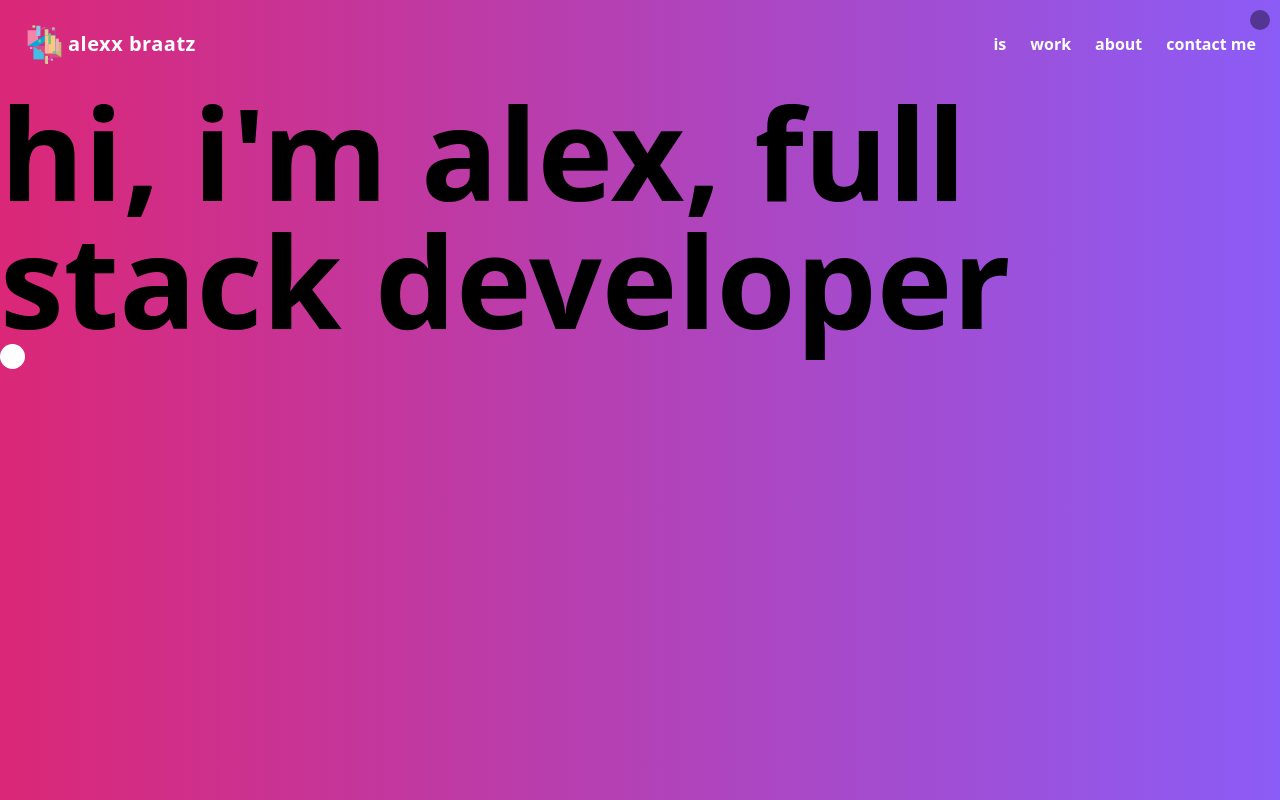
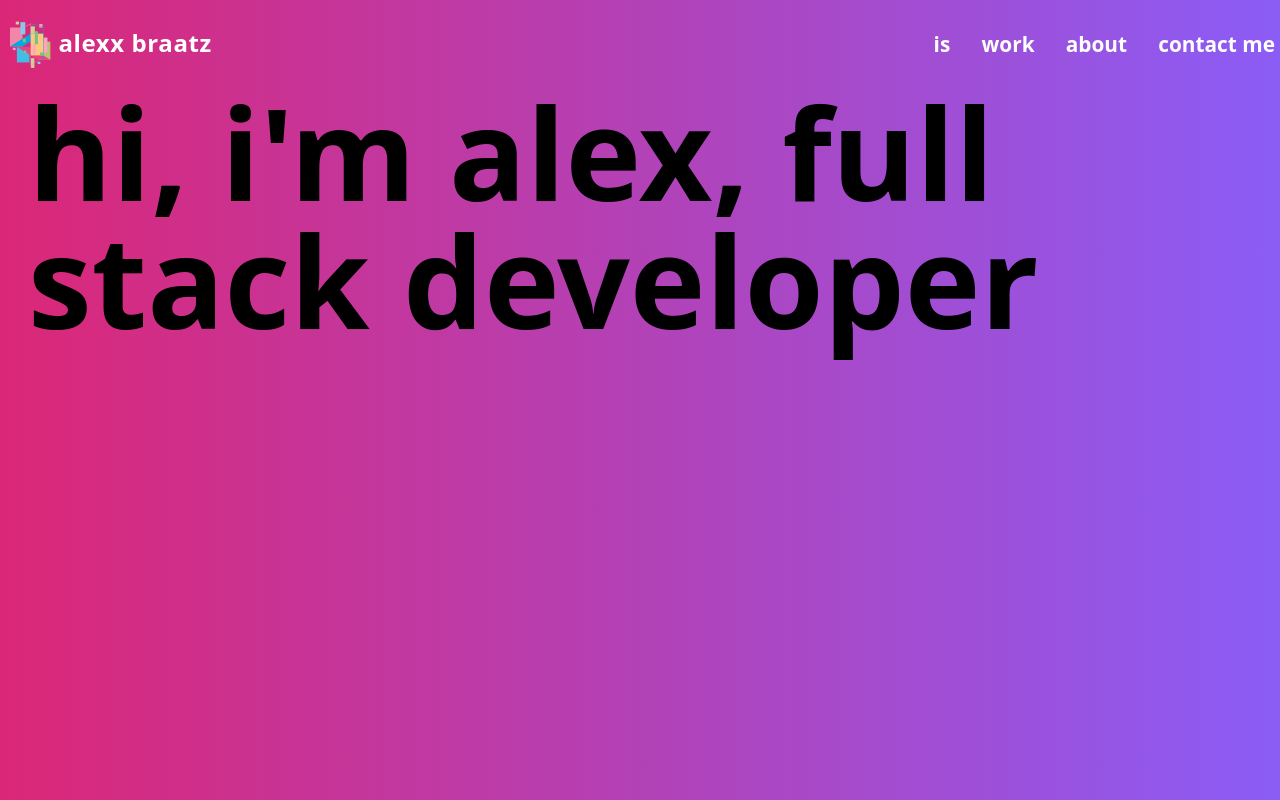
Before and after one commit to alexbraatz/home_base, a Next.js app: page / in a window 1280 px wide. Built offline with nearby package versions, Linux system fonts and the light colour scheme.

Commit message:
animated entire home page

```diff
--- a/components/Base.js
+++ b/components/Base.js
@@ -6,13 +6,30 @@ export const Base = () => {
   return (
     <div>
 
-      <motion.div whileHover={{ scale: 1.1 }} whileTap={{ scale: 0.8 }}>
-      <h1 className="font-sans font-extrabold text-9xl ubpixel-antialiased text-black"><Example />hi, i'm alex, full stack developer</h1>
+      {/* <motion.div whileHover={{ scale: 1.1 }} whileTap={{ scale: 0.8 }}>
+      <h1 className="pl-7 font-sans font-extrabold text-9xl ubpixel-antialiased text-black"><Example />hi, i'm alex, full stack developer</h1>
+      </motion.div> */}
+
+    <motion.div
+      animate={{
+        // scale: [1, 2, 2, 1, 1],
+        rotate: [ 0, 60, 120, 180, 240, 300, 360 ]
+        // borderRadius: ["20%", "20%", "50%", "50%", "20%"]
+      }}
+      transition={{
+        delay: 0.2,
+        duration: 3,
+        ease: "easeInOut",
+        // type: "spring"
+        // times: [0, 0.2, 0.5, 0.8, 1],
+        // repeatDelay: 1,
+        // loop: Infinity,
+      }}
+      whileHover={{ scale: 1.05 }}
+    >
+      <h1 className="pl-7 font-sans font-extrabold text-9xl ubpixel-antialiased text-black"> hi, i'm alex, full stack developer</h1>
       </motion.div>
 
-      <div className="example-container">
-        <Example />
-      </div>
     </div>
   )
 
--- a/components/Navbar.js
+++ b/components/Navbar.js
@@ -1,6 +1,7 @@
 import Link from 'next/link';
 import Logo from '../public/images/myLogo.svg'
 import { useState } from 'react'
+import { motion } from 'framer-motion'
 
 export const Navbar = () => {
 
@@ -15,6 +16,7 @@ export const Navbar = () => {
       {/* Creates the logo w/name */}
 
       <nav className='flex items-center flex-wrap bg-gradient-to-r from-pink-600 to-purple-500 p-3 '>
+      <motion.div animate={{scale: 1.2}} transition={{duration: 1}}>
         <Link href='/'>
           <a className='inline-flex items-center p-2 mr-4 '>
             <svg
@@ -29,6 +31,7 @@ export const Navbar = () => {
             </span>
           </a>
         </Link>
+        </motion.div>
 
         {/* Creates hamburger menu */}
 
@@ -54,9 +57,12 @@ export const Navbar = () => {
 
         {/* Creates inline menu options to display */}
 
+
         <div className={`${ active ? '' : 'hidden'} w-full lg:inline-flex lg:flex-grow lg:w-auto`}>
           {/* Use ternary operator in div to decide to or not to display content of the div*/}
-          <div className='lg:inline-flex lg:flex-row lg:ml-auto lg:w-auto w-full lg:items-center items-start  flex flex-col lg:h-auto'>
+
+          <div className='pr-5 lg:inline-flex lg:flex-row lg:ml-auto lg:w-auto w-full lg:items-center items-start  flex flex-col lg:h-auto'>
+          <motion.div animate={{scale: 1.3}} transition={{duration: 1}}>
             <Link href='/'>
               <a className='lg:inline-flex lg:w-auto w-full px-3 py-2 rounded text-white font-bold items-center justify-center hover:bg-green-600 hover:text-white '>
                 is
@@ -77,8 +83,10 @@ export const Navbar = () => {
                 contact me
               </a>
             </Link>
+            </motion.div>
           </div>
         </div>
+
 
       </nav>
     </div>
--- a/pages/index.js
+++ b/pages/index.js
@@ -34,9 +34,7 @@ export default function Home() {
       </Head>
 
       <Navbar />
-
-      <Refresh onClick={() => setCount(count +1)} />
-      <Base key={count}/>
+      <Base />
 
       {/* <div className="flex flex-col">  */}
 
```
